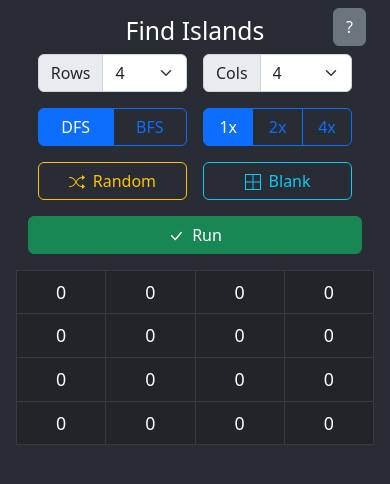
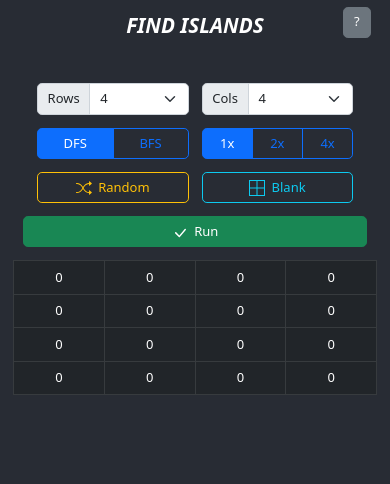
Before and after one commit to Davatata/find-islands, a React (Create React App) app: page / in a window 390 px wide. Shown: the top 484 px of the page. Built offline with nearby package versions, Linux system fonts and the light colour scheme.

Commit message:
improve css, UI

```diff
--- a/src/App.css
+++ b/src/App.css
@@ -23,6 +23,10 @@
   max-width: 400px !important;
 }
 
+.grid-container {
+  max-width: 600px !important;
+}
+
 .bad-input-text {
   width: 100%;
   margin-top: 0.25rem;
@@ -38,5 +42,15 @@
 
 #islandGrid td:hover {
   cursor: pointer;
-  background-color: #ffc10775;
+  background-color: #ffc10775 !important;
 }
+
+.gray-bg {
+  background-color: #ffffff38 !important;
+}
+
+@media (max-width: 575.98px) {
+  * {
+    font-size: small !important;
+  }
+ }
--- a/src/App.js
+++ b/src/App.js
@@ -217,7 +217,9 @@ function App() {
       var tempRow = [];
 
       for(const [col, v] of value.entries()) {
-        tempRow.push(<td className='gridCell'
+        let updateClass = 'gridCell ';
+        updateClass = v === 0 ? '' : 'gray-bg';
+        tempRow.push(<td className={updateClass}
         onClick={() => toggleCell(row,col,v)} key={row+"-"+col}>{v}</td>);
       }
 
@@ -247,9 +249,10 @@ function App() {
         <div className="mx-4 my-2 help-button">
           <button className="btn btn-secondary">?</button>
         </div>
-        <h2>Find Islands</h2>
-        <div className='container form-container'>
 
+        <h1 className="fs-2 fst-italic fw-bold text-uppercase">Find Islands</h1>
+
+        <div className='container form-container mt-5'>
           <div className='gap-3 justify-content-center row'>
             <div className='col-5 p-0'>
               <div className="input-group mb-3">
@@ -345,6 +348,10 @@ function App() {
             </div>
           </div>
 
+
+        </div>
+
+        <div className='container grid-container'>
           <div className='row justify-content-center'>
               <table id='islandGrid' className='table table-bordered table-dark'>
                 <tbody>
```
Lines whose indentation alone changed are shown as unchanged.
